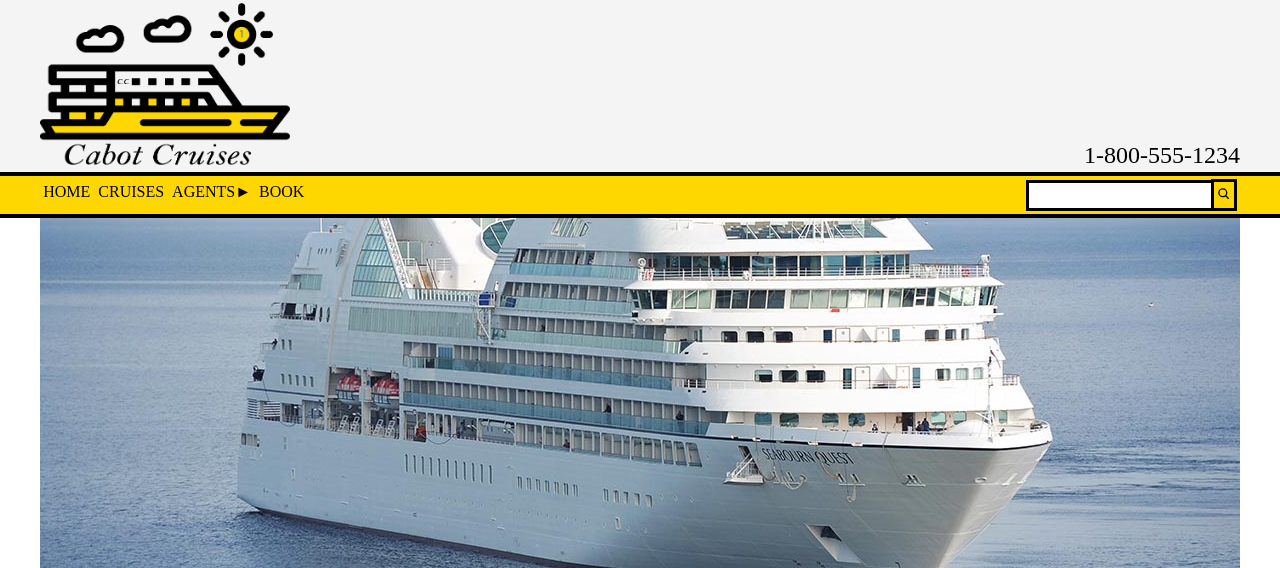
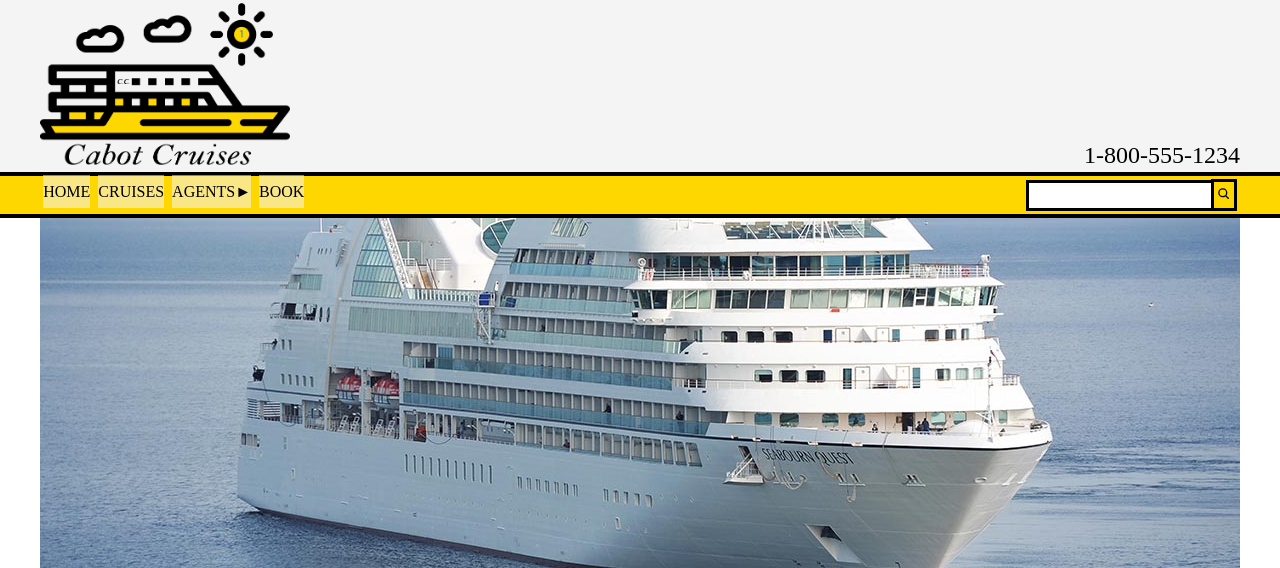
Before and after one commit to timetoady/3740_Gomi, a PHP site: page / in a window 1280 px wide. Shown: the top 568 px of the page. Run offline with PHP 8.4, Linux system fonts and the light colour scheme; some libraries are stand-ins or nearby versions; some web fonts are replaced.

Commit message:
more active link work

```diff
--- a/_top.php
+++ b/_top.php
@@ -31,7 +31,7 @@
                     <div class="menuLinks default">
                         <ul>
                             <li><a href="index.php">HOME</a></li>
-                            <li><a href="#">CRUISES</a></li>
+                            <li><a href="cruises.php">CRUISES</a></li>
                             <li><a class="agentSubLink" href="#">AGENTS►</a>
                                 <ul class="agentSubMenu close">
                                     <li><a href="#">SECRET AGENTS</a> </li>
--- a/css/markup.css
+++ b/css/markup.css
@@ -340,8 +340,7 @@ footer {
     padding: 0 0.5rem;
   }
   .mainMenu .activeLink {
-    background-color: black;
-    color: #FFD700;
+    background-color: lighter(#FFD700, 20%) !important;
   }
   .mainMenu #searchDiv button {
     padding: 0.28rem 0.2rem;
--- a/css/styles.css
+++ b/css/styles.css
@@ -311,10 +311,7 @@ footer {
     padding: 0 0.5rem;
   }
   .mainMenu .activeLink {
-    background-color: black;
-  }
-  .mainMenu .activeLink a {
-    color: #FFD700;
+    background-color: #f4f4f48c;
   }
   .mainMenu #searchDiv button {
     padding: 0.28rem 0.2rem;
--- a/less/markup.less
+++ b/less/markup.less
@@ -349,10 +349,9 @@ footer {
     }
 
     .activeLink{
-      background-color: black;
-      a{
-        color: @mainStyleColor;
-      }
+      //background-color: lighter(@mainStyleColor, 20%) !important;
+      background-color: #f4f4f48c;
+
     }
 
     #searchDiv {
--- a/main.js
+++ b/main.js
@@ -77,27 +77,56 @@ $(document).ready(function () {
 });
 
 //Active link
-const setActive = (currentURL) => {
-  let navLinks = document.querySelectorAll("#nav a");
-  navLinks.forEach((link) => {
-    link.addEventListener('click', () => {
-      console.log(`Clicked link ${link}!`)
-      // let url = link.getAttribute('href');
-      // currentURL.includes(url) ? link.classList.add('activeLink') : link.classList.remove('activeLink')
-    })
+// const setActive = (currentURL) => {
+//   let theNav = document.querySelectorAll(".menuLinks a");
+// [...theNav].forEach((link) => {
+//   link.addEventListener('click', () => {
+//     console.log(`Clicked link ${link}!`)
 
-  });
+//     let url = link.getAttribute('href');
+//     currentURL.includes(url) ? link.classList.add('activeLink') : link.classList.remove('activeLink')
+//   })
 
-};
+// });
+// };
 
 
+// $(function () {
+//   $('nav a[href^="/' + location.pathname.split("/")[1] + '"]').addClass(
+//     "activeLink"
+//   );
+// });
+
 let theNav = document.querySelectorAll(".menuLinks a");
-[...theNav].forEach((link) => {
-  link.addEventListener('click', () => {
-    console.log(`Clicked link ${link}!`)
-    let url = link.getAttribute('href');
-    let currentURL = window.location.href
-    currentURL.includes(url) ? link.classList.add('activeLink') : link.classList.remove('activeLink')
-  })
+window.addEventListener("load", () => {
+  [...theNav].forEach((link) => {
+    let splitLocation = window.location.href.split("/")
+    console.log(splitLocation)
+    let currentPageBit = splitLocation[splitLocation.length - 1]
+    console.log(`Current page stub: ${currentPageBit}`)
+    console.log(`This link: ${link.href}`)
+    link.href.includes(currentPageBit)
+      ? link.classList.add("activeLink")
+      : link.classList.remove("activeLink");
+  });
+});
 
-});
+// window.addEventListener("load", () => {
+//   // window.location.href.includes(url)
+//   //   ? link.classList.add("activeLink")
+//   //   : link.classList.remove("activeLink");
+//   setTimeout(() => {
+//     [...theNav].forEach((link) => {
+//       let url = link.getAttribute("href");
+//       console.log(url);
+//       console.log(window.location.href);
+//       if (window.location.href.includes(url)) {
+//         link.classList.add("activeLink");
+//         console.log(`added active to ${link}`);
+//       } else {
+//         link.classList.remove("activeLink");
+//         console.log(`Link ${link} not active.`);
+//       }
+//     }, 7000);
+//   });
+// });
```
